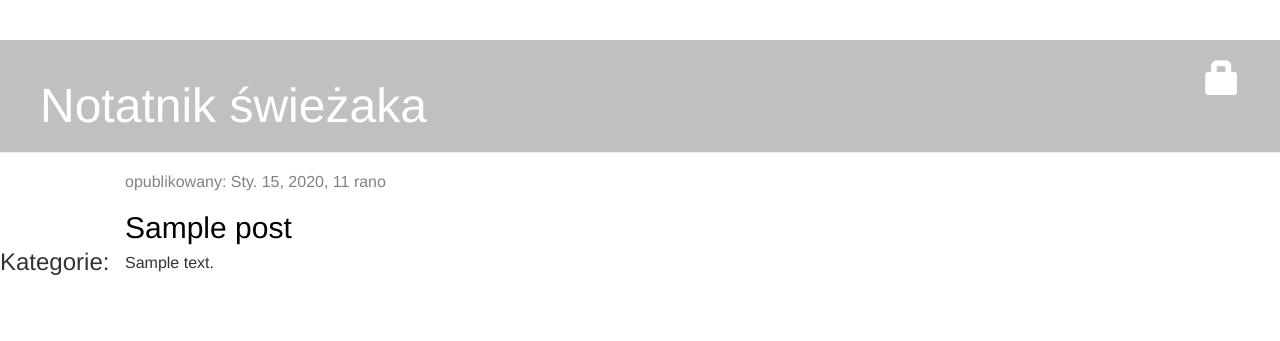
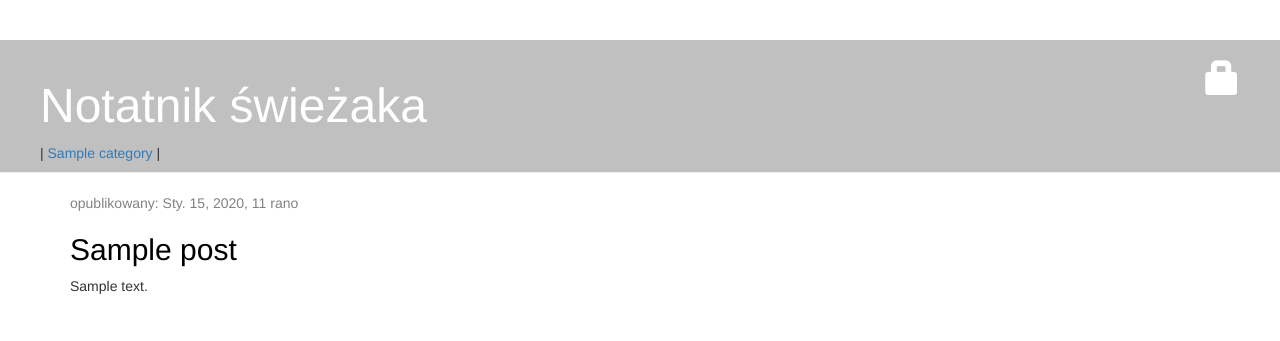
Before and after one commit to mnejus/my-first-blog, a Django app: page /blog/ in a window 1280 px wide. Shown: the top 341 px of the page. Run offline with Django 3.2, Linux system fonts and the light colour scheme; tables that the repository leaves empty hold one stand-in row (values such as "Sample post"); some libraries are stand-ins or nearby versions.

Commit message:
kategorie

```diff
--- a/blog/templates/blog/base.html
+++ b/blog/templates/blog/base.html
@@ -18,18 +18,14 @@
 	{% else %}
 		<a href="{% url 'login' %}" class="top-menu"><span class="glyphicon glyphicon-lock"></span></a>
 	{% endif %}
-        <h1><a href="/">Notatnik świeżaka</a></h1>
+        <h1><a href="/blog/">Notatnik świeżaka</a></h1>
+
+        {% for category in categories %}
+
+           | <a href="{% url 'category_detail' pk=category.pk %}">{{ category.name }}</a> |
+
+        {% endfor %}
     </div>
-
-    <table>
-        <tr>
-            <td width=20%>
-
-                <h3>Kategorie:</h3>
-
-
-            </td>
-            <td width=80%>
 
     <div class="content container">
         <div class="row">
@@ -40,9 +36,7 @@
         </div>
     </div>
 
-            </td>
-        </tr>
-    </table>
+
 
 
 </body>
--- a/blog/urls.py
+++ b/blog/urls.py
@@ -9,4 +9,6 @@ urlpatterns = [
 	path('drafts/', views.post_draft_list, name='post_draft_list'),
 	path('post/<pk>/publish', views.post_publish, name='post_publish'),
 	path('post/<pk>/remove/', views.post_remove, name='post_remove'),
+	path('category/<int:pk>/', views.category_detail, name='category_detail'),
+	path('category/', views.category_list, name='category_list'),
 ]
--- a/blog/views.py
+++ b/blog/views.py
@@ -1,16 +1,31 @@
 from django.shortcuts import render, get_object_or_404, redirect
 from django.utils import timezone
-from .models import Post
+from .models import Post, Category
 from .forms import PostForm
 from django.contrib.auth.decorators import login_required
 
 def post_list(request):
 	posts = Post.objects.filter(published_date__lte=timezone.now()).order_by('published_date')
-	return render(request, 'blog/post_list.html', {'posts':posts})
+	categories = Category.objects.all()
+
+	context = {
+		'posts':posts,
+		'categories':categories,
+	}
+
+	return render(request, 'blog/post_list.html', context=context)
 
 def post_detail(request, pk):
 	post =	get_object_or_404(Post, pk=pk)
 	return render(request, 'blog/post_detail.html', {'post':post})
+
+def category_list(request):
+	categories = Category.objects.all()
+	return render(request, 'blog/category_list.html', {'categories':categories})
+
+def category_detail(request, pk):
+	category = get_object_or_404(Category, pk=pk)
+	return render(request, 'blog/category_detail.html', {'category':category})
 
 @login_required
 def post_new(request):
```
Also changed, not shown: blog/templates/blog/category_detail.html (added, +15 -0 lines), blog/templates/blog/category_list.html (added, +13 -0 lines). Lines whose indentation alone changed are shown as unchanged.
